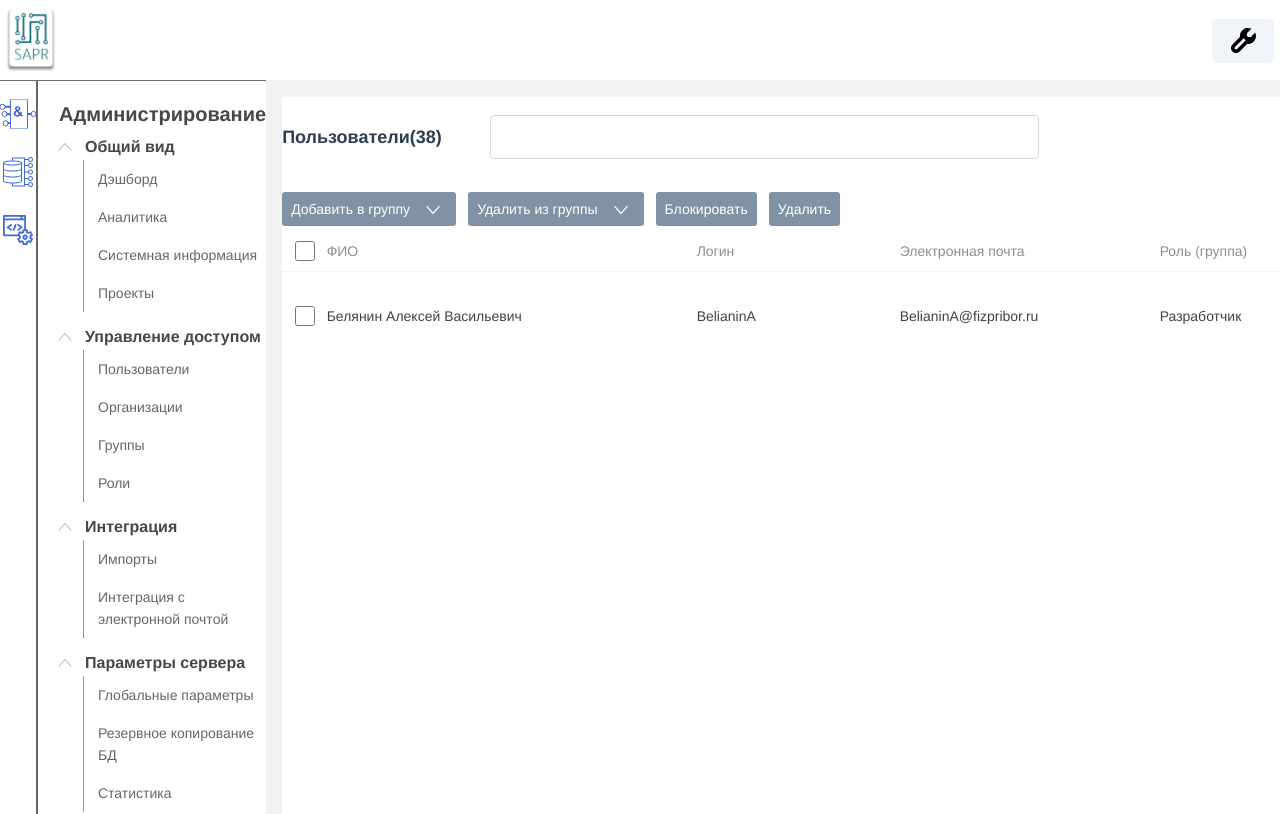
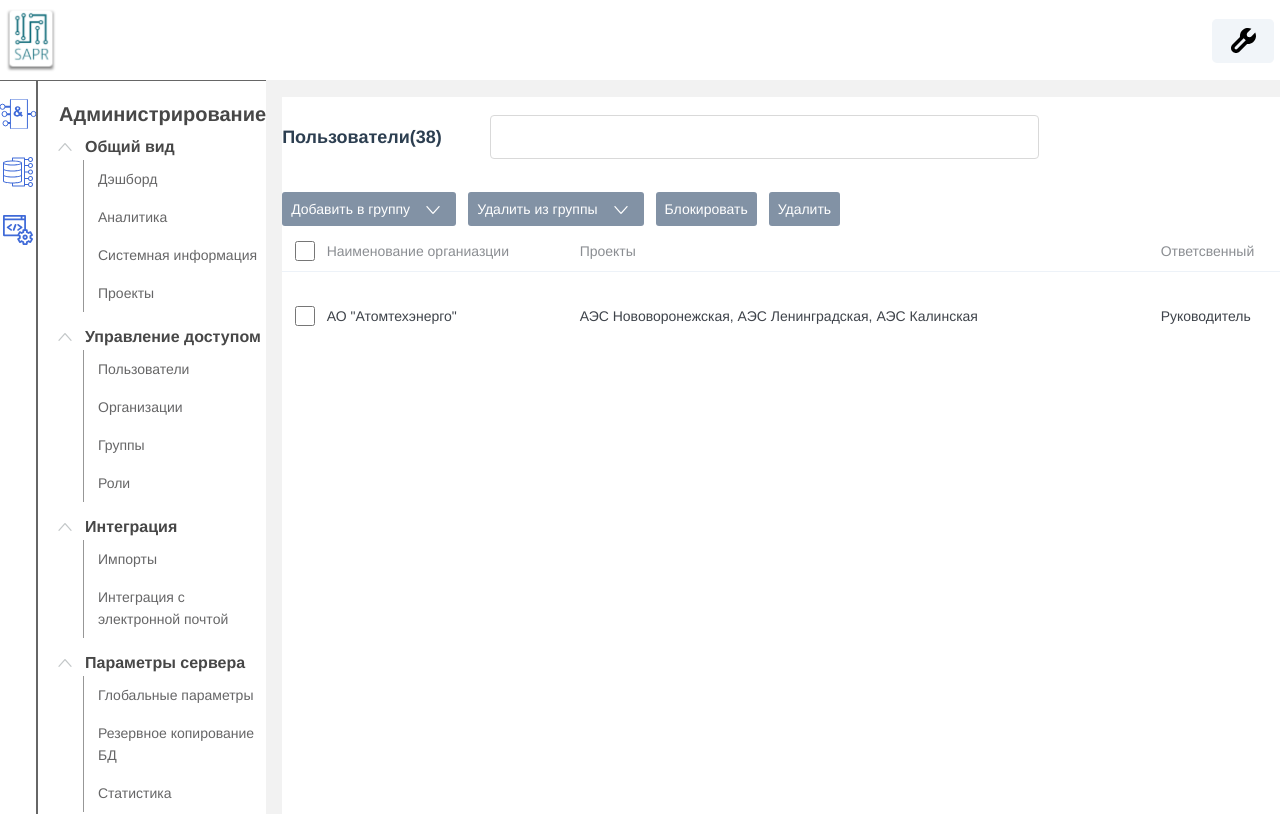
Before and after one commit to NickLobanov/fizpribor, a Vue app: page / in a window 1280 px wide. Shown: the top 814 px of the page. Built offline with nearby package versions, Linux system fonts and the light colour scheme.

Commit message:
create OrganizationMenu

```diff
--- a/src/App.vue
+++ b/src/App.vue
@@ -4,7 +4,7 @@
     <main class="main">
       <ModulePanel />
       <NavPanel />
-      <UsersMenu />
+      <OrganizationMenu />
     </main>
   </div>
 </template>
@@ -14,7 +14,8 @@ import Header from '@/components/Header.vue'
 import ModulePanel from '@/components/ModulePanel.vue'
 import NavPanel from '@/components/NavPanel.vue'
 //import Dashboard from '@/components/Dashboard.vue'
-import UsersMenu from '@/components/UsersMenu.vue'
+//import UsersMenu from '@/components/UsersMenu.vue'
+import OrganizationMenu from '@/components/OrganizationMenu.vue'
 
 export default {
   name: 'App',
@@ -23,7 +24,8 @@ export default {
    ModulePanel,
    NavPanel,
    //Dashboard,
-   UsersMenu
+   //UsersMenu,
+   OrganizationMenu
   }
 }
 </script>
@@ -41,4 +43,5 @@ export default {
     display: flex;
     background-color: #F2F2F2;
   }
+
 </style>
--- /dev/null
+++ b/src/components/OrganizationMenu.vue
@@ -0,0 +1,104 @@
+<template>
+    <section class="section">
+        <AccessMenuHeader />
+        <div class="section__container">
+            <div class="section__column">
+                <input type="checkbox" class="section__checkbox"/>
+                <p class="section__title section__title_name">Наименование органиазции</p>
+                <p class="section__title section__title_projects">Проекты</p>
+                <p class="section__title section__title_responible">Ответсвенный</p>
+            </div>
+            <div class="section__users">
+                <input type="checkbox" class="section__checkbox"/>
+                <p class="section__text section__title_name">АО "Атомтехэнерго"</p>
+                <p class="section__text section__title_projects">АЭС Нововоронежская, АЭС Ленинградская, АЭС Калинская</p>
+                <p class="section__text section__title_responible">Руководитель</p>
+                <button class="section__button">Настройка</button>
+            </div>
+        </div>
+    </section>
+</template>
+
+<script>
+    import AccessMenuHeader from '@/components/AccessMenuHeader.vue'
+    export default {
+        components: {
+            AccessMenuHeader
+        }
+    }
+</script>
+
+<style scoped>
+    .section {
+        width: 1447px;
+        padding-top: 17px;
+        padding-left: 16px;
+    }
+
+    .section__container {
+        background-color: #ffffff;
+        min-height: 768px;
+    }
+
+    .section__column {
+        display: flex;
+        align-items: center;
+        border-bottom: 1px solid #EDF2F8;
+        padding-bottom: 10px;
+        margin-bottom: 26px;
+    }
+
+    .section__checkbox {
+        width: 20px;
+        height: 20px;
+        margin-right: 12px;
+        margin-left: 12.5px;
+    }
+
+    .section__title {
+        font-size: 14px;
+        line-height: 16px;
+        color: #3E434A;
+        opacity: 0.6;
+        text-align: left;
+    }
+
+    .section__title_name {
+        width: 193px;
+        margin-right: 60px;
+    }
+
+    .section__title_projects {
+        width: 411px;
+        margin-right: 170px;
+    }
+
+    .section__title_responible {
+        width: 99px;
+        margin-right: 100px;
+    }
+
+    .section__users {
+        display: flex;
+        align-items: center;
+        margin-bottom: 37px;
+    }
+
+    .section__text {
+        font-size: 14px;
+        line-height: 16px;
+        color: #3E434A;
+        text-align: left;
+    }
+
+    .section__button {
+        font-size: 14px;
+        line-height: 16px;
+        color: #3E434A;
+        border: none;
+        background-color: #F1F5F9;
+        opacity: 0.8;
+        border-radius: 3px;
+        padding: 10px 24px;
+    }
+</style>
```
